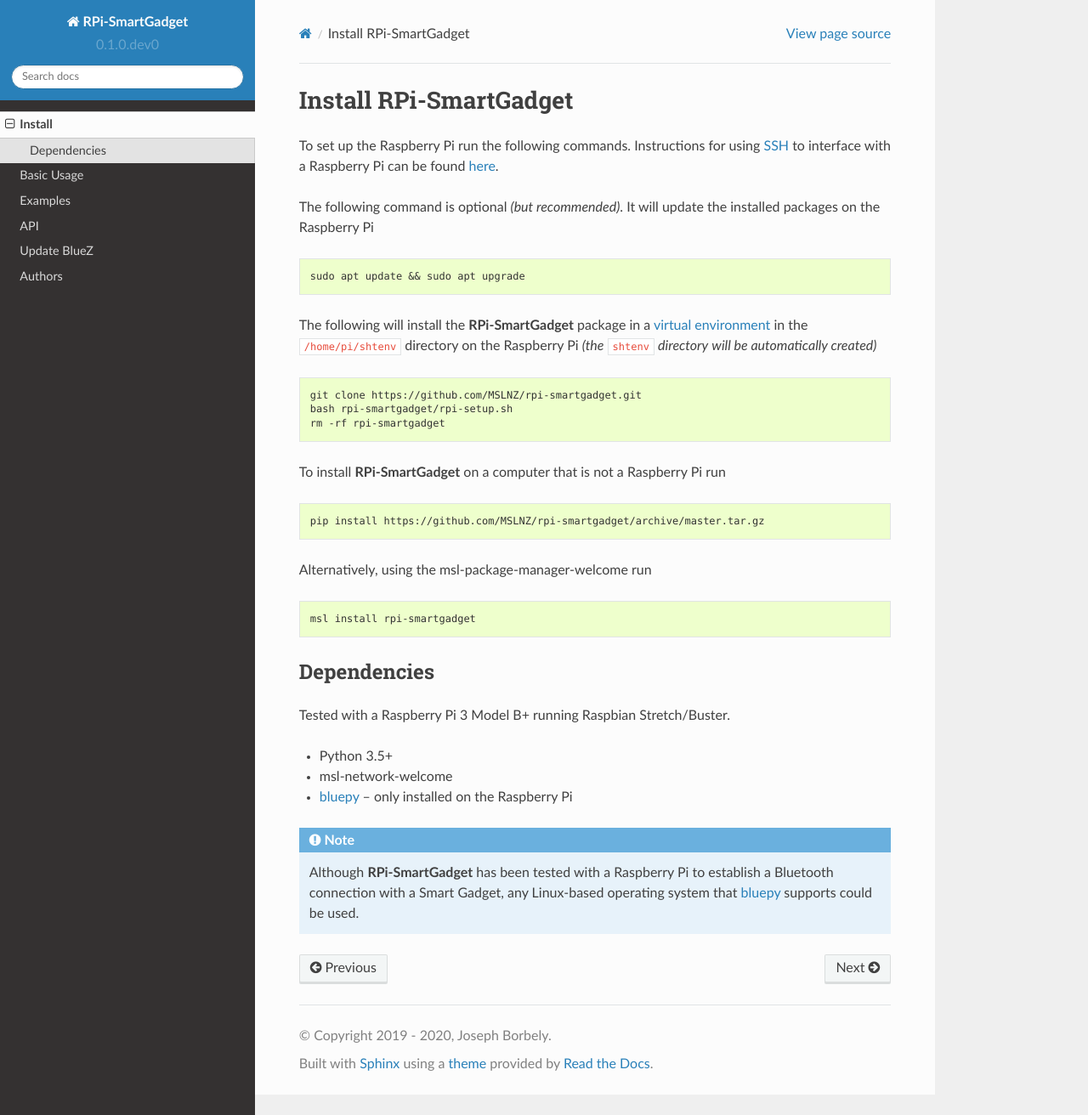
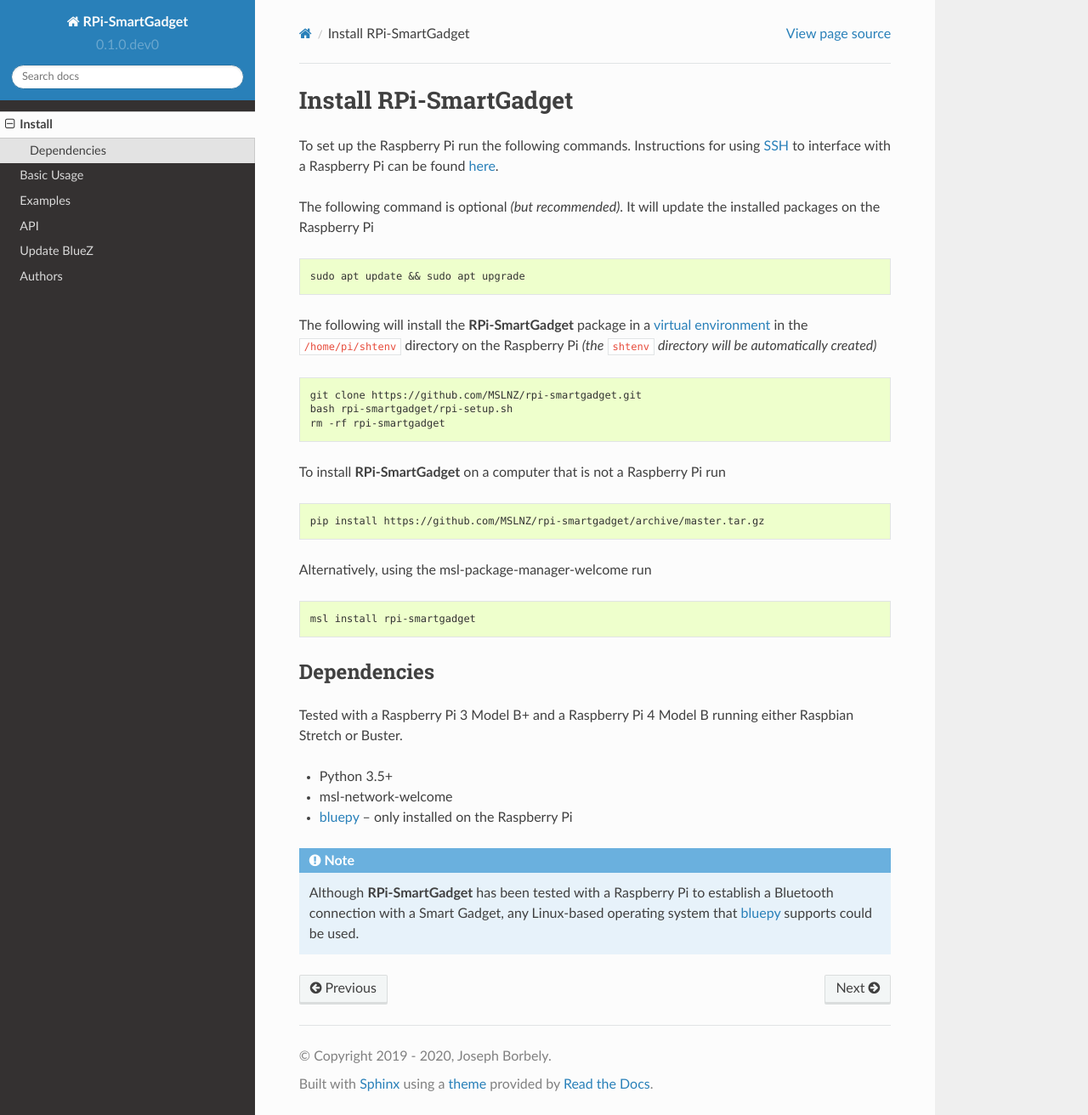
Before and after one commit to MSLNZ/rpi-smartgadget, a Sphinx documentation site: the page built from docs/install.rst, in a window 1280 px wide and 1312 px high. Shown: the whole window at 85% size. Built offline with Sphinx 7.4.7 and the Read the Docs theme 2.0.0, drawn with Linux system fonts in a browser that asks for light colours; pages that are not in the unit, such as notebooks, are missing from menus.

Commit message:
include RPi 4 Model B to Dependencies section in install.rst

```diff
--- a/docs/install.rst
+++ b/docs/install.rst
@@ -39,7 +39,8 @@
 Dependencies
 ------------
 
-Tested with a Raspberry Pi 3 Model B+ running Raspbian Stretch/Buster.
+Tested with a Raspberry Pi 3 Model B+ and a Raspberry Pi 4 Model B
+running either Raspbian Stretch or Buster.
 
 * Python 3.5+
 * :ref:`msl-network-welcome`
```
